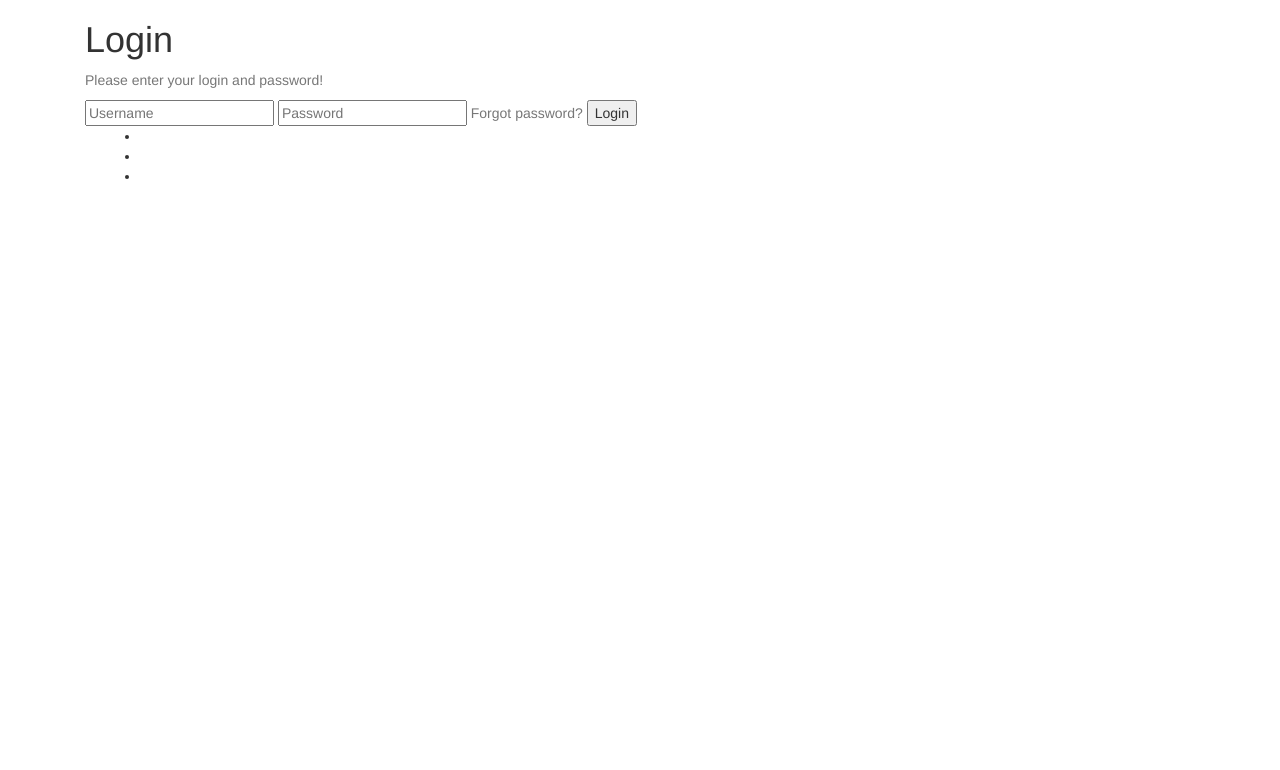
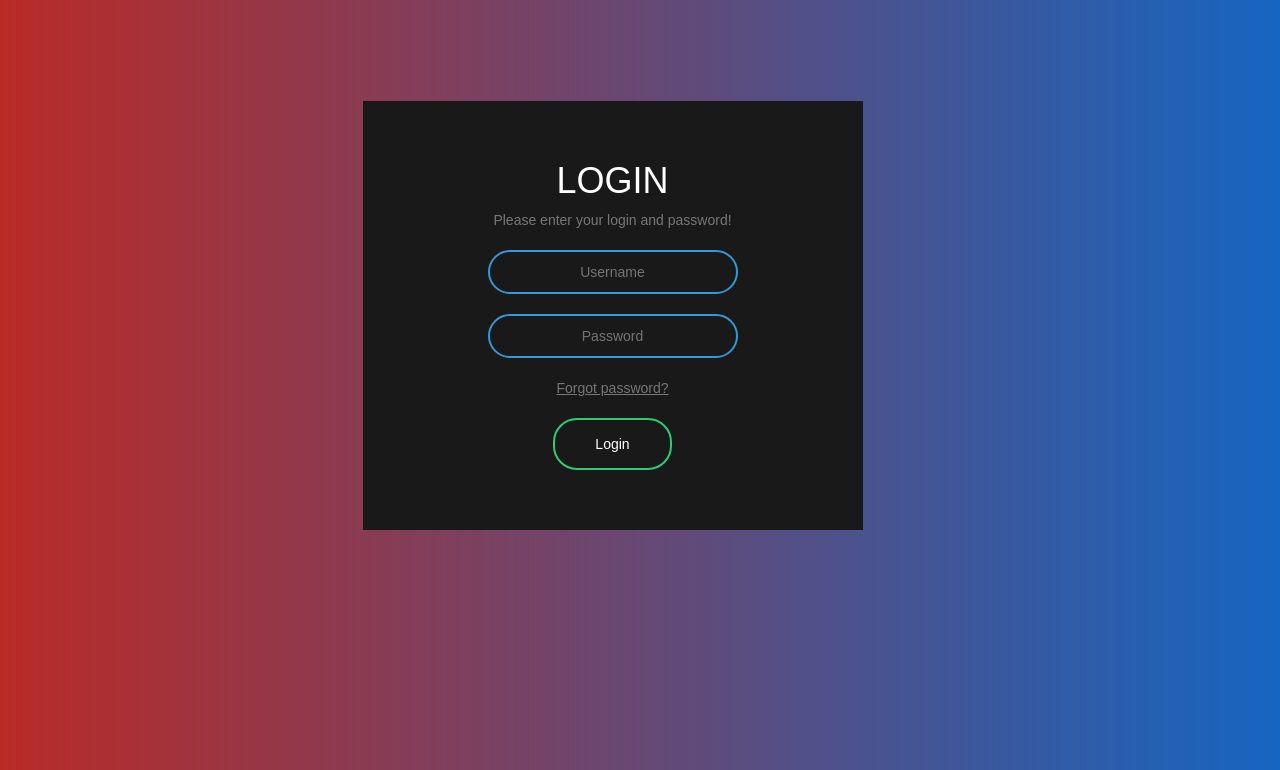
Before and after one commit to IvanSaratov/FlaskQuiz, a Flask app: page /auth/login in a window 1280 px wide. Shown: the top 770 px of the page. Run offline with Flask 2, Linux system fonts and the light colour scheme; some libraries are stand-ins or nearby versions.

Commit message:
Added base css files

```diff
--- /dev/null
+++ b/app/static/styles/login.css
@@ -0,0 +1,62 @@
+.box {
+    width: 500px;
+    padding: 40px;
+    position: absolute;
+    top: 50%;
+    left: 50%;
+    background: #191919;;
+    text-align: center;
+    transition: 0.25s;
+    margin-top: 100px
+}
+
+.box input[type="text"],
+.box input[type="password"] {
+    border: 0;
+    background: none;
+    display: block;
+    margin: 20px auto;
+    text-align: center;
+    border: 2px solid #3498db;
+    padding: 10px 10px;
+    width: 250px;
+    outline: none;
+    color: white;
+    border-radius: 24px;
+    transition: 0.25s
+}
+
+.box h1 {
+    color: white;
+    text-transform: uppercase;
+    font-weight: 500
+}
+
+.box input[type="text"]:focus,
+.box input[type="password"]:focus {
+    width: 300px;
+    border-color: #2ecc71
+}
+
+.box input[type="submit"] {
+    border: 0;
+    background: none;
+    display: block;
+    margin: 20px auto;
+    text-align: center;
+    border: 2px solid #2ecc71;
+    padding: 14px 40px;
+    outline: none;
+    color: white;
+    border-radius: 24px;
+    transition: 0.25s;
+    cursor: pointer
+}
+
+.box input[type="submit"]:hover {
+    background: #2ecc71
+}
+
+.forgot {
+    text-decoration: underline
+}
--- /dev/null
+++ b/app/static/styles/main.css
@@ -0,0 +1,6 @@
+body {
+    margin: 0;
+    padding: 0;
+    font-family: sans-serif;
+    background: linear-gradient(to right, #b92b27, #1565c0)
+}
--- a/app/templates/auth/login.html
+++ b/app/templates/auth/login.html
@@ -7,23 +7,18 @@
                 <div class="card">
                     <form onsubmit="event.preventDefault()" class="box">
                         <h1>Login</h1>
-                        <p class="text-muted"> Please enter your login and password!</p> <input type="text" name=""
-                                                                                                placeholder="Username">
-                        <input type="password" name="" placeholder="Password"> <a class="forgot text-muted" href="#">Forgot
-                        password?</a> <input type="submit" name="" value="Login" href="#">
-                        <div class="col-md-12">
-                            <ul class="social-network social-circle">
-                                <li><a href="#" class="icoFacebook" title="Facebook"><i
-                                        class="fab fa-facebook-f"></i></a></li>
-                                <li><a href="#" class="icoTwitter" title="Twitter"><i class="fab fa-twitter"></i></a>
-                                </li>
-                                <li><a href="#" class="icoGoogle" title="Google +"><i
-                                        class="fab fa-google-plus"></i></a></li>
-                            </ul>
-                        </div>
+                        <p class="text-muted"> Please enter your login and password!</p>
+                        <input type="text" name="" placeholder="Username">
+                        <input type="password" name="" placeholder="Password">
+                        <a class="forgot text-muted" href="#">Forgot password?</a>
+                        <input type="submit" name="" value="Login" href="#">
                     </form>
                 </div>
             </div>
         </div>
     </div>
 {% endblock %}
+
+{% block app_styles %}
+    <link rel="stylesheet" type="text/css" href="{{ url_for('static',filename='styles/login.css') }}">
+{% endblock %}
--- a/app/templates/base.html
+++ b/app/templates/base.html
@@ -39,6 +39,7 @@
 
 {% block styles %}
     {{ super() }}
+    <link rel="stylesheet" type="text/css" href="{{ url_for('static',filename='styles/main.css') }}">
     {% block app_styles %}
     {% endblock %}
 {% endblock %}
```
